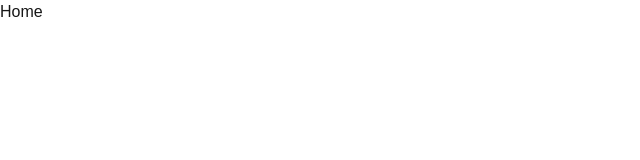
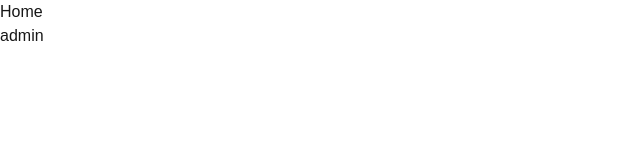
Before and after one commit to FOOR29/Shaddai-perfum, a Next.js app: page / in a window 1280 px wide. Shown: the top 160 px of the page, without its empty margins (0-640 px from the left). Built offline with nearby package versions, Linux system fonts and the light colour scheme.

Commit message:
feat: agregue button para vista admin

```diff
--- a/src/app/page.tsx
+++ b/src/app/page.tsx
@@ -1,7 +1,11 @@
+import Link from "next/link"
 
 const Home = () => {
   return (
-    <div>Home</div>
+    <div>
+      <h1>Home</h1>
+      <Link href="/login">admin</Link>
+    </div>
   )
 }
 
```
